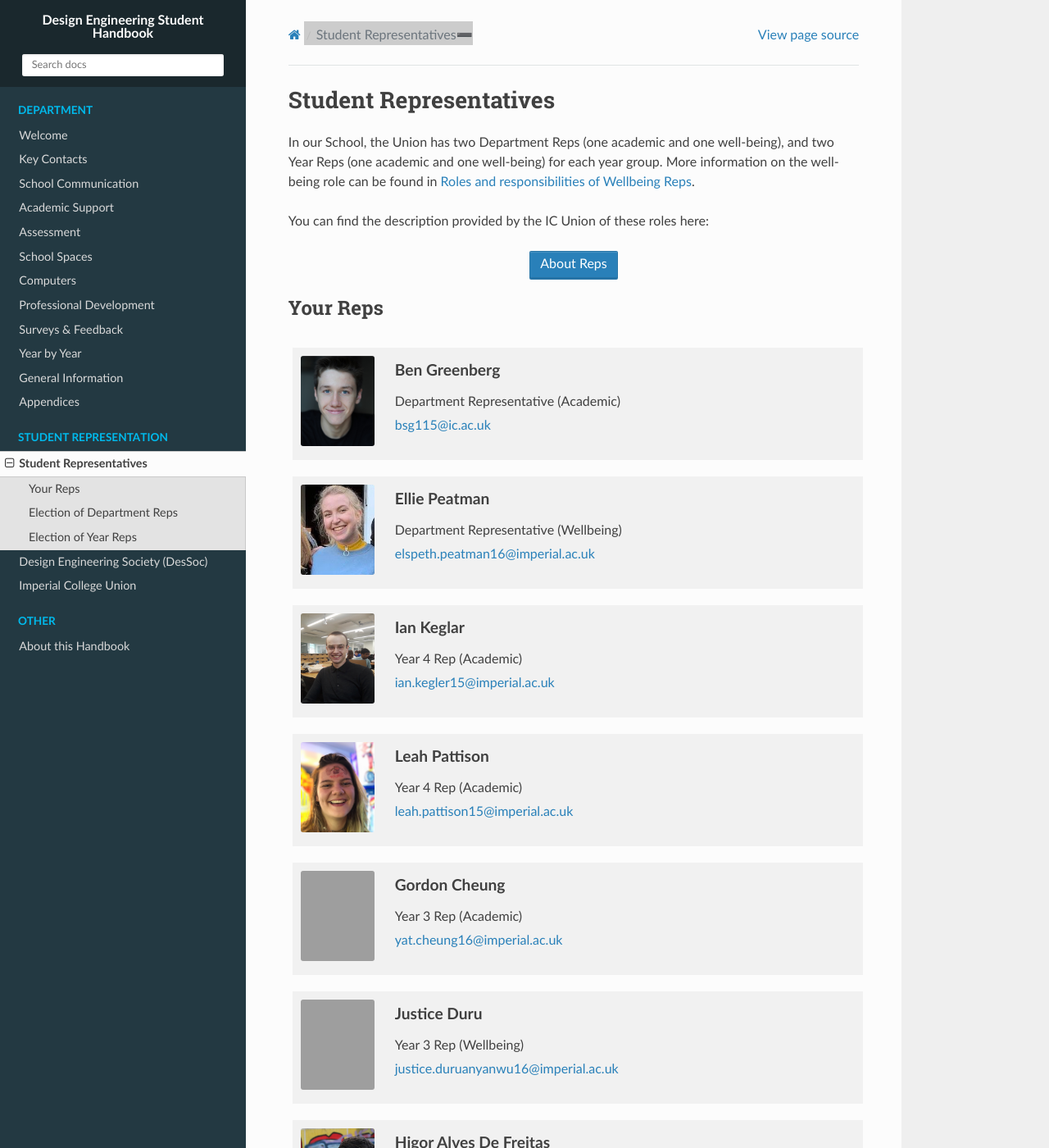
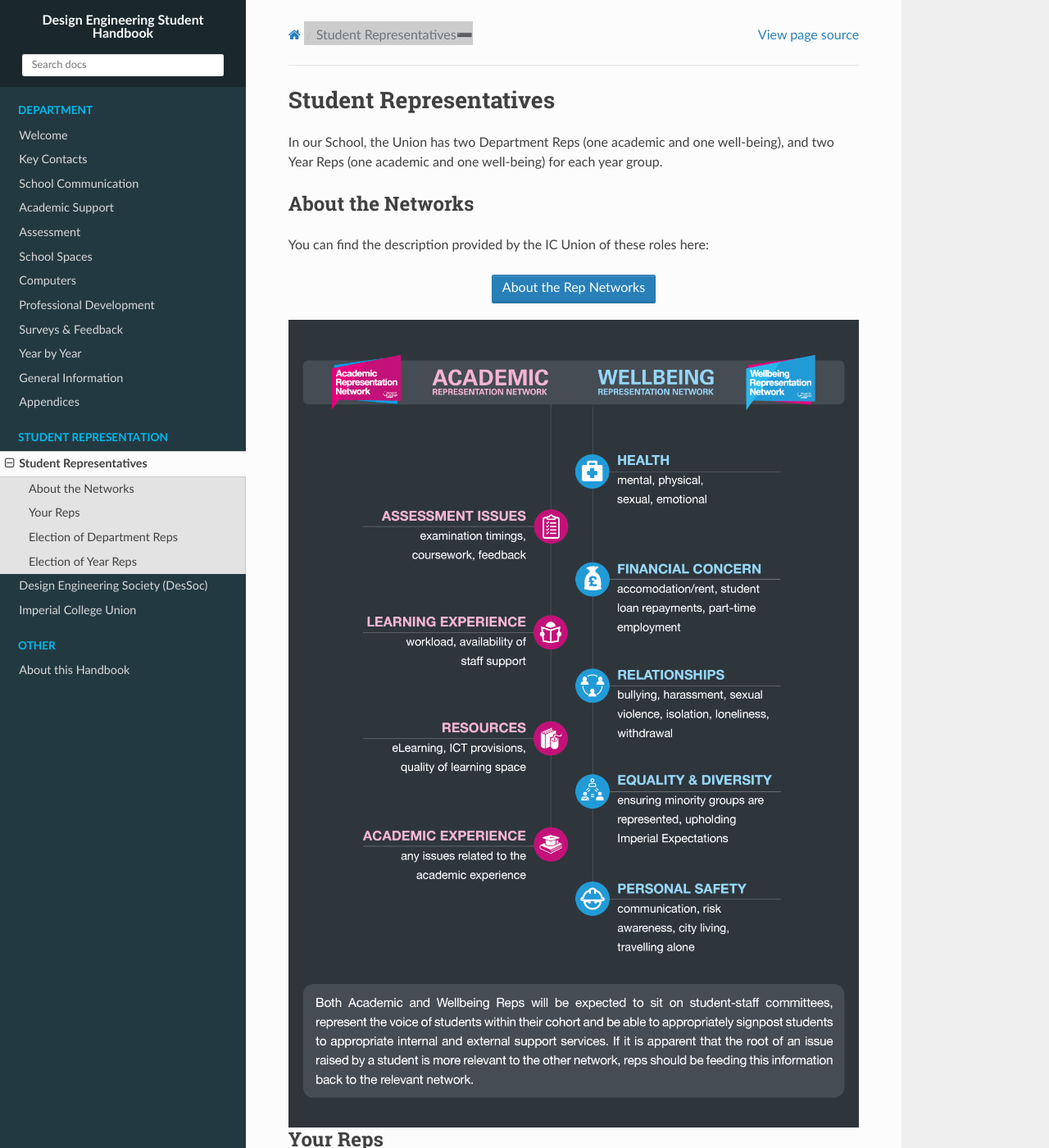
Before and after one commit to ImperialDesSoc/handbook, a Sphinx documentation site: the page built from source/students/reps.rst, in a window 1280 px wide and 1400 px high. Shown: the whole window at 82% size. Built offline with Sphinx 7.4.7 and the Read the Docs theme 2.0.0, drawn with Linux system fonts in a browser that asks for light colours; some of the changed text lies outside the part shown; grey boxes are pictures that could not be loaded.

Commit message:
updates to student rep page

```diff
--- a/source/students/reps.rst
+++ b/source/students/reps.rst
@@ -4,15 +4,21 @@
 Student Representatives
 =======================
 
-In our School, the Union has two Department Reps (one academic and one well-being), and two Year Reps (one academic and one well-being) for each year group. More information on the well-being role can be found in :ref:`appendix-wellbeing-rep`.
+In our School, the Union has two Department Reps (one academic and one well-being), and two Year Reps (one academic and one well-being) for each year group.
+
+About the Networks
+==================
 
 You can find the description provided by the IC Union of these roles here:
 
 .. raw:: html
 
   <div style="text-align:center">
-  <a class="btn btn-info btn-custom" href="https://www.imperialcollegeunion.org/your-union/your-representatives/a-to-z/design-engineering-ug" role="button" style="margin-bottom:20px;white-space:normal;">About Reps</a>
+  <a class="btn btn-info btn-custom" href="https://www.imperialcollegeunion.org/your-union/your-representatives/representation-networks" role="button" style="margin-bottom:20px;white-space:normal;">About the Rep Networks</a>
   </div>
+
+.. image:: rep-networks.png
+  :align: center
 
 Your Reps
 =========
@@ -35,6 +41,15 @@
       margin-left: 5px;
       margin-right: 5px;
     }
+
+    .academic {
+      background-color: #BBEDFF;
+    }
+
+    .wellbeing {
+      background-color: #FFBBE3;
+    }
+
     .profile_name {
       font-weight: bold;
       width: 100%;
@@ -81,61 +96,66 @@
   </style>
 
   <div>
-    <div class="profile"><div class="grid-container">
+    <h3>Department</h3>
+    <div class="profile academic"><div class="grid-container">
       <img class="profile_picture" src="../_static/rep_profiles/Greenberg-Ben.jpg">
       <div class="profile_name">Ben Greenberg</div>
-      <div class="profile_title">Department Representative (Academic)</div>
+      <div class="profile_title">Department Rep (Academic)</div>
       <div class="profile_contact"><a href="mailto:bsg115@ic.ac.uk">bsg115@ic.ac.uk</a></div>
     </div></div>
-    <div class="profile"><div class="grid-container">
+    <div class="profile wellbeing"><div class="grid-container">
       <img class="profile_picture" src="../_static/rep_profiles/Peatman-Ellie.jpg">
       <div class="profile_name">Ellie Peatman</div>
-      <div class="profile_title">Department Representative (Wellbeing)</div>
+      <div class="profile_title">Department Rep (Wellbeing)</div>
       <div class="profile_contact"><a href="mailto:elspeth.peatman16@imperial.ac.uk">elspeth.peatman16@imperial.ac.uk</a></div>
     </div></div>
-    <div class="profile"><div class="grid-container">
+    <h3>Year 4</h3>
+    <div class="profile academic"><div class="grid-container">
       <img class="profile_picture" src="../_static/rep_profiles/Kegler-Ian.jpg">
       <div class="profile_name">Ian Keglar</div>
       <div class="profile_title">Year 4 Rep (Academic)</div>
       <div class="profile_contact"><a href="mailto:ian.kegler15@imperial.ac.uk">ian.kegler15@imperial.ac.uk</a></div>
     </div></div>
-    <div class="profile"><div class="grid-container">
+    <div class="profile wellbeing"><div class="grid-container">
       <img class="profile_picture" src="../_static/rep_profiles/Pattison-Leah.jpg">
       <div class="profile_name">Leah Pattison</div>
       <div class="profile_title">Year 4 Rep (Academic)</div>
       <div class="profile_contact"><a href="mailto:leah.pattison15@imperial.ac.uk">leah.pattison15@imperial.ac.uk</a></div>
     </div></div>
-    <div class="profile"><div class="grid-container">
-      <img class="profile_picture" src="../_static/rep_profiles/Cheung-Gordan.jpg">
+    <h3>Year 3</h3>
+    <div class="profile academic"><div class="grid-container">
+      <img class="profile_picture" src="../_static/rep_profiles/Cheung-Gordon.jpg">
       <div class="profile_name">Gordon Cheung</div>
       <div class="profile_title">Year 3 Rep (Academic)</div>
       <div class="profile_contact"><a href="mailto:yat.cheung16@imperial.ac.uk">yat.cheung16@imperial.ac.uk</a></div>
     </div></div>
-    <div class="profile"><div class="grid-container">
+    <div class="profile wellbeing"><div class="grid-container">
       <img class="profile_picture" src="../_static/rep_profiles/Duru-Justice.jpg">
       <div class="profile_name">Justice Duru</div>
       <div class="profile_title">Year 3 Rep (Wellbeing)</div>
       <div class="profile_contact"><a href="mailto:justice.duruanyanwu16@imperial.ac.uk">justice.duruanyanwu16@imperial.ac.uk</a></div>
     </div></div>
-    <div class="profile"><div class="grid-container">
+    <h3>Year 2</h3>
+    <div class="profile academic"><div class="grid-container">
       <img class="profile_picture" src="../_static/rep_profiles/Alves_De_Freitas-Higor.jpg">
       <div class="profile_name">Higor Alves De Freitas</div>
       <div class="profile_title">Year 2 Rep (Academic)</div>
       <div class="profile_contact"><a href="mailto:higor.alves-de-freitas17@imperial.ac.uk">higor.alves-de-freitas17@imperial.ac.uk</a></div>
     </div></div>
-    <div class="profile"><div class="grid-container">
+    <div class="profile wellbeing"><div class="grid-container">
       <img class="profile_picture" src="../_static/rep_profiles/Mather-Amy.jpg">
       <div class="profile_name">Amy Mather</div>
       <div class="profile_title">Year 2 Rep (Wellbeing)</div>
       <div class="profile_contact"><a href="mailto:amy.mather17@imperial.ac.uk">amy.mather17@imperial.ac.uk</a></div>
     </div></div>
-    <div class="profile"><div class="grid-container">
+    <h3>Year 1</h3>
+    <div class="profile academic"><div class="grid-container">
       <img class="profile_picture" src="../_static/rep_profiles/Regojo_Montero-Claudia.jpg">
       <div class="profile_name">Claudia Regojo Montero</div>
       <div class="profile_title">Year 1 Rep (Academic)</div>
       <div class="profile_contact"><a href="mailto:claudia.regojo18@imperial.ac.uk">claudia.regojo18@imperial.ac.uk</a></div>
     </div></div>
-    <div class="profile"><div class="grid-container">
+    <div class="profile wellbeing"><div class="grid-container">
       <img class="profile_picture" src="../_static/rep_profiles/Arekat-Hind.jpg">
       <div class="profile_name">Hind Arekat</div>
       <div class="profile_title">Year 1 Rep (Wellbeing)</div>
```
Also changed, not shown: source/students/rep-networks.png (added).
